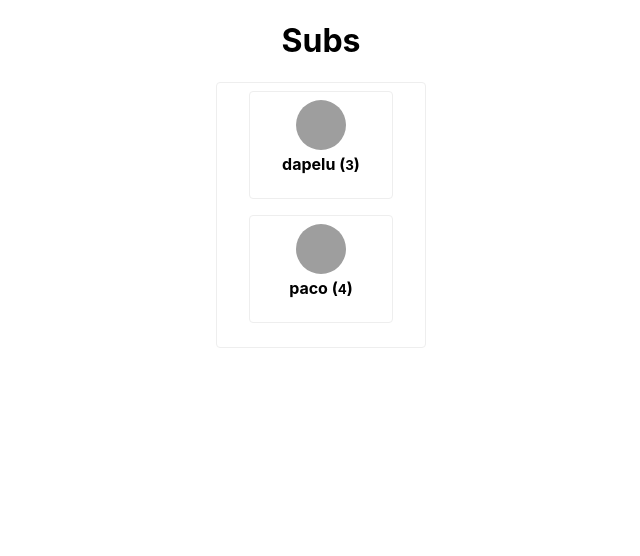
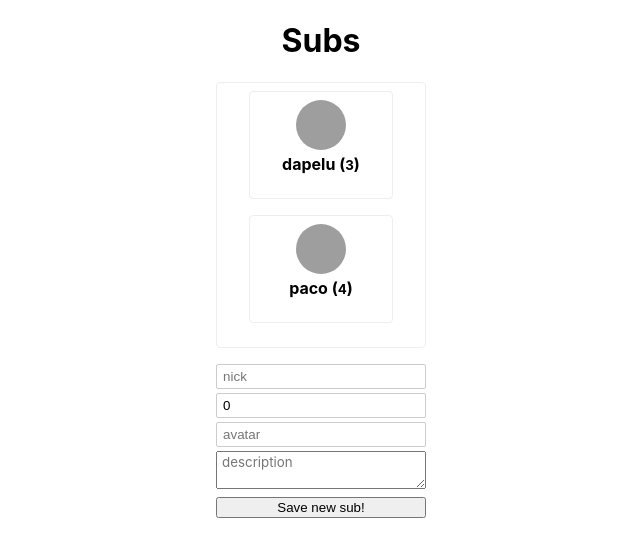
Before and after one commit to alexxtomas/react-app-with-typescript, a React (Create React App) app: page / in a window 1280 px wide. Shown: the top 556 px of the page, without its empty margins (319-959 px from the left). Built offline with nearby package versions, Linux system fonts and the light colour scheme; grey boxes are pictures that could not be loaded.

Commit message:
Forms with TypeScript

```diff
--- a/src/App.tsx
+++ b/src/App.tsx
@@ -1,6 +1,7 @@
 import React, { useEffect, useState } from 'react';
 import './App.css';
 import List from './components/List';
+import Form from './components/Form'
 interface Sub {
   nick: string
   avatar: string
@@ -40,6 +41,7 @@ function App() {
     <div className="App">
       <h1>Subs</h1>
      <List subs={subs}/>
+     <Form />
     </div>
   );
 }
--- /dev/null
+++ b/src/components/Form.tsx
@@ -0,0 +1,41 @@
+import React, {  useState } from "react"
+
+interface FormState {
+    nick: string
+    subMonths: number
+    avatar: string
+    description: string
+}
+
+const Form = () => {
+    const [inputValues, setInputValues] = useState<FormState>({
+        nick: '',
+        subMonths: 0,
+        avatar: '',
+        description: ''
+    })
+    const handleSubmit = (e: React.FormEvent<HTMLFormElement>) => {
+        e.preventDefault()
+    }
+
+    const handleChange = (e: React.ChangeEvent<HTMLInputElement | HTMLTextAreaElement> ) => {
+        setInputValues({
+            ...inputValues,
+           [ e.target.name]: e.target.value
+        })
+    }
+
+    return (
+        <div>
+            <form onSubmit={handleSubmit}>
+                <input onChange={handleChange} value={inputValues.nick} type="text" name="nick" placeholder="nick" />
+                <input min='0' onChange={handleChange} value={inputValues.subMonths} type="number" name="subMonths" placeholder="subMonths" />
+                <input onChange={handleChange} value={inputValues.avatar} type="text" name="avatar" placeholder="avatar" />
+                <textarea onChange={handleChange} value={inputValues.description}  name="description" placeholder="description" />
+                <button>Save new sub!</button>
+            </form>
+        </div>
+    )
+}
+
+export default Form
--- a/src/index.css
+++ b/src/index.css
@@ -7,6 +7,12 @@ body {
   -moz-osx-font-smoothing: grayscale;
   display: grid;
   place-content: center;
+}
+
+textarea {
+  font-family: inherit;
+  margin-bottom: 8px;
+  padding-left: 5px;
 }
 
 code {
@@ -34,3 +40,15 @@ ul, li {
   max-width: 320px;
   padding: 8px 32px;
 }
+
+form {
+  display: flex;
+  flex-direction: column;
+}
+
+form input {
+  border: 1px solid #ccc;
+  border-radius:  2px;
+  padding: 4px 6px;
+  margin: 0  0 4px
+}
```
